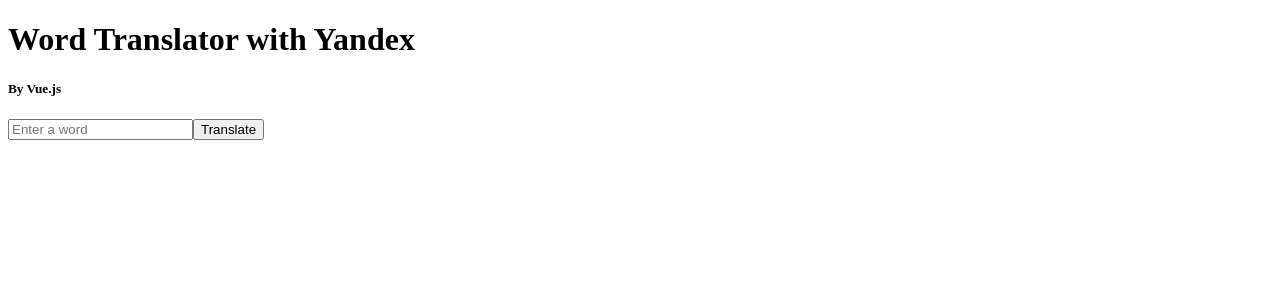
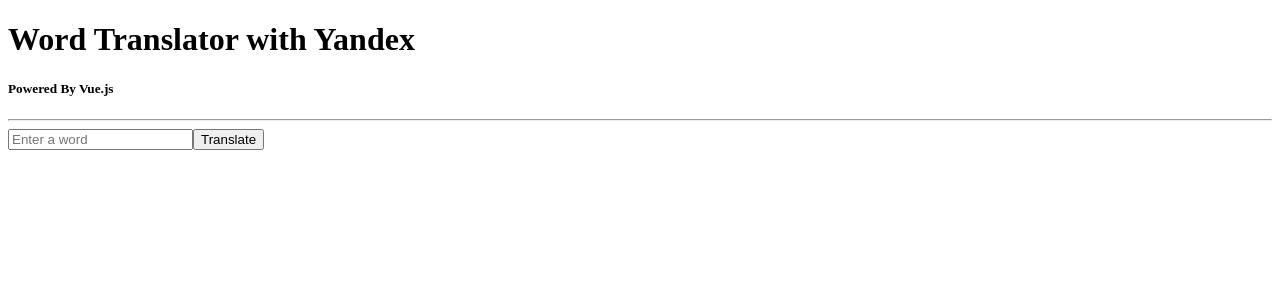
Before and after one commit to andrwsalcdo/vue-word-translator, a Vue app: page / in a window 1280 px wide. Shown: the top 300 px of the page. Built offline with nearby package versions, Linux system fonts and the light colour scheme.

Commit message:
display TranslateOutput. v-text

```diff
--- a/src/App.vue
+++ b/src/App.vue
@@ -1,7 +1,8 @@
 <template>
   <div id="app">
     <h1>Word Translator with Yandex</h1>
-    <h5>By Vue.js</h5>
+    <h5>Powered By Vue.js</h5>
+    <hr>
     <TranslateForm v-on:formSubmit="translateText"></TranslateForm>
     <TranslateOutput v-text="translatedText"></TranslateOutput>
   </div>
@@ -14,17 +15,17 @@ import TranslateOutput from './components/TranslateOutput'
 
 export default {
   name: 'app',
-  components: {
+  components:{
     TranslateForm,
     TranslateOutput
   },
-  data: function() {
+  data: function(){
     return {
-      translatedText: ''
+      translatedText:''
     }
   },
   methods: {
-    translateText: function(text) {
+    translateText(text) {
       axios.get('https://translate.yandex.net/api/v1.5/tr.json/translate?key=trnsl.1.1.20170614T020251Z.d04903016ebe2c04.1f5b615b327860fde220d9ce388805c1a9008913&lang=ru&text='+text)
         .then(res => { this.translatedText = res.data.text[0]; })
         .catch(err => { console.log('This is wrong'); })
--- a/src/components/TranslateOutput.vue
+++ b/src/components/TranslateOutput.vue
@@ -1,11 +1,13 @@
 <template>
-    <h2>{{translatedText}}</h2>
+    <div id="translateOutput">
+        <h2>{{translatedText}}</h2>
+    </div>
 </template>
 
 <script>
 export default {
   name: 'translateOutput',
-  props: ['translatedText']
+  props:['translatedText']
 }
 </script>
 
--- a/src/main.js
+++ b/src/main.js
@@ -2,7 +2,7 @@
 // (runtime-only or standalone) has been set in webpack.base.conf with an alias.
 import Vue from 'vue'
 import App from './App'
-import TranslateForm from './components/TranslateForm'
+
 
 Vue.config.productionTip = false
 
@@ -10,5 +10,5 @@ Vue.config.productionTip = false
 new Vue({
   el: '#app',
   template: '<App/>',
-  components: { App, TranslateForm }
+  components: { App }
 })
```
